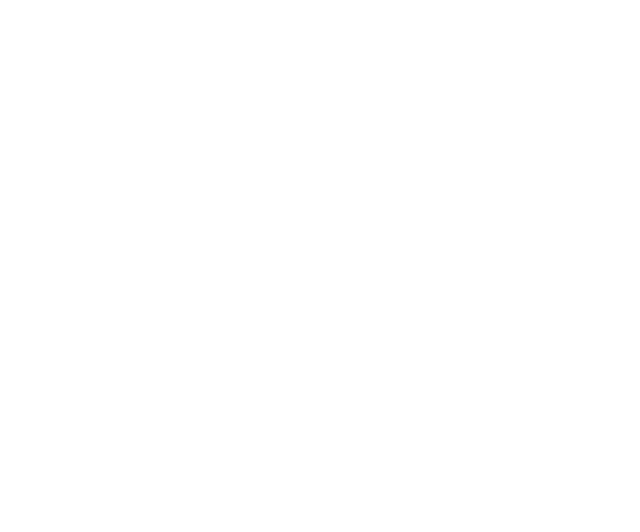
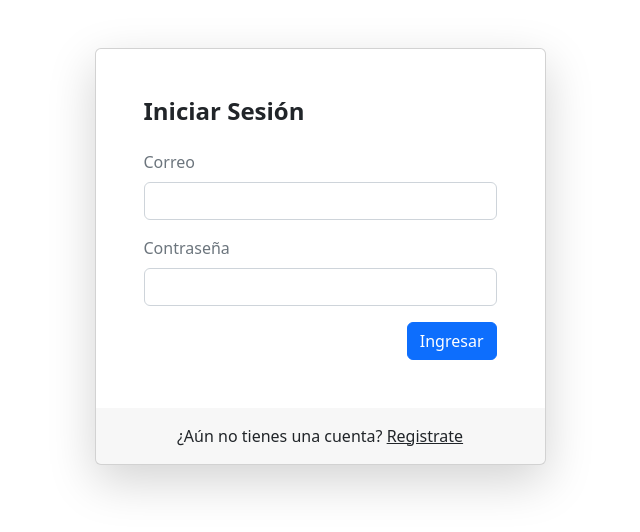
Before and after one commit to teamSilabuz/projectunidad_frontend, a React (Create React App) app: page /login in a window 1280 px wide. Before the commit this address had no page. Shown: the top 532 px of the page, without its empty margins (320-960 px from the left). Built offline with nearby package versions, Linux system fonts and the light colour scheme.

Commit message:
feat: add login page and validations

```diff
--- a/package.json
+++ b/package.json
@@ -10,13 +10,16 @@
     "@types/node": "16.18.11",
     "@types/react": "18.0.27",
     "@types/react-dom": "18.0.10",
+    "axios": "^1.3.1",
     "bootstrap": "5.2.3",
+    "formik": "^2.2.9",
     "react": "^18.2.0",
     "react-dom": "^18.2.0",
     "react-router-dom": "6.8.0",
     "react-scripts": "5.0.1",
     "typescript": "4.9.5",
-    "web-vitals": "2.1.4"
+    "web-vitals": "2.1.4",
+    "yup": "^0.32.11"
   },
   "scripts": {
     "start": "react-scripts start",
--- a/src/App.tsx
+++ b/src/App.tsx
@@ -1,13 +1,14 @@
 import React from 'react';
-import logo from './logo.svg';
 import './App.css';
-import { Routes, Route } from "react-router-dom";
-import { Gestor } from "./pages";
+import { Routes, Route, Navigate  } from "react-router-dom";
+import { Gestor, LoginPage} from "./pages";
 
 function App() {
   return (
     <Routes>
       <Route path="/home" element={<Gestor/>} />
+      <Route index  path="/login" element={<LoginPage/>}></Route>
+      <Route path="*" element={<Navigate to="/login" replace />}></Route>
     </Routes>
   );
 }
--- /dev/null
+++ b/src/components/FormLogin/index.tsx
@@ -0,0 +1,107 @@
+import { Formik, Field, Form, ErrorMessage } from "formik";
+import { NavigateFunction, useNavigate,Link  } from 'react-router-dom';
+import { useState } from "react";
+import * as Yup from "yup";
+import { login } from "../../services/auth";
+
+type Props = {}
+
+const Login: React.FC<Props> = () =>{
+    let navigate: NavigateFunction = useNavigate();
+    const [loading, setLoading] = useState<boolean>(false);
+    const [message, setMessage] = useState<string>("");
+
+    const initialValues: {username: string;password: string;} = {
+        username: "",
+        password: "",
+    };
+
+    const validationSchema = Yup.object().shape({
+        username: Yup.string().email("Ingrese un email valido.").required("Ingrese un correo"),
+        password: Yup.string().required("Ingrese una contraseña"),
+    });
+
+    const handleLogin = (formValue: { username: string; password: string }) => {
+        const { username, password } = formValue;
+        setMessage("");
+        setLoading(true);
+        login(username, password).then(
+            () => {
+              navigate("/home");
+              window.location.reload();
+            },
+            (error) => {
+              const resMessage =
+                (error.response &&
+                  error.response.data &&
+                  error.response.data.message) ||
+                error.message ||
+                error.toString();
+
+              setLoading(false);
+              setMessage(resMessage);
+            }
+          );
+    };
+    return (
+      <div className="h-100 mt-5">
+        <div className="container h-100">
+          <div className="row justify-content-sm-center h-100">
+            <div className="col-xxl-4 col-xl-5 col-lg-5 col-md-7 col-sm-9">
+
+              <div className="card shadow-lg">
+                <div className="card-body p-5">
+                  <h1 className="fs-4 card-title fw-bold mb-4">Iniciar Sesión</h1>
+                  <Formik
+                    initialValues={initialValues}
+                    validationSchema={validationSchema}
+                    onSubmit={handleLogin}
+                  >
+                    {({ errors, touched}) => (
+                    <Form>
+                        {message && (
+                            <div className="form-group mt-2">
+                                <div className="alert alert-danger" role="alert">
+                                {message}
+                                </div>
+                            </div>
+                        )}
+                        <div className="mb-3">
+                          <label className="mb-2 text-muted" htmlFor="username">Correo</label>
+                          <Field id="username" type="email" className={'form-control'+(errors.username && touched.username ? ' is-invalid' : '')} name="username"/>
+                          <ErrorMessage name="username" component="div"className="invalid-feedback"/>
+                        </div>
+
+                        <div className="mb-3">
+                          <div className="mb-2 w-100">
+                            <label className="text-muted" htmlFor="password">Contraseña</label>
+
+                          </div>
+                          <Field id="password" type="password" className={'form-control'+(errors.password && touched.password ? ' is-invalid' : '')} name="password"/>
+                          <ErrorMessage name="password" component="div"className="invalid-feedback"/>
+                        </div>
+
+                        <div className="d-flex align-items-center">
+                          <button type="submit" className="btn btn-primary ms-auto"disabled={loading}>
+                            Ingresar
+                          </button>
+                        </div>
+
+                    </Form>
+                    )}
+                  </Formik>
+                </div>
+                <div className="card-footer py-3 border-0">
+                  <div className="text-center">
+                    ¿Aún no tienes una cuenta? <Link to="/register" className="text-dark">Registrate</Link>
+                  </div>
+                </div>
+              </div>
+            </div>
+          </div>
+        </div>
+      </div>
+    );
+
+};
+export default Login;
--- a/src/components/index.tsx
+++ b/src/components/index.tsx
@@ -1,3 +1,4 @@
 export { default as Cards } from "./Cards";
 export { default as Footer } from "./Footer";
 export { default as Navbar } from "./Navbar";
+export {default as LoginFrm }from "./FormLogin";
--- /dev/null
+++ b/src/pages/Login/index.tsx
@@ -0,0 +1,7 @@
+import { LoginFrm } from '../../components';
+
+export default function Login(){
+    return(
+        <LoginFrm/>
+    );
+}
--- a/src/pages/index.tsx
+++ b/src/pages/index.tsx
@@ -1 +1,2 @@
 export {Gestor} from "./Gestor"
+export { default as LoginPage } from "./Login";
--- /dev/null
+++ b/src/services/auth.ts
@@ -0,0 +1,18 @@
+import axios from "axios";
+
+const API_URL = "http://localhost:8080/api/v1/auth/";
+
+export const login = (username: string, password: string) => {
+  return axios
+    .post(API_URL + "signin", {
+      username,
+      password,
+    })
+    .then((response) => {
+      if (response.data.accessToken) {
+        localStorage.setItem("user", JSON.stringify(response.data));
+      }
+
+      return response.data;
+    });
+};
```
Also changed, not shown: src/interfaces/user.ts (added, +8 -0 lines).
